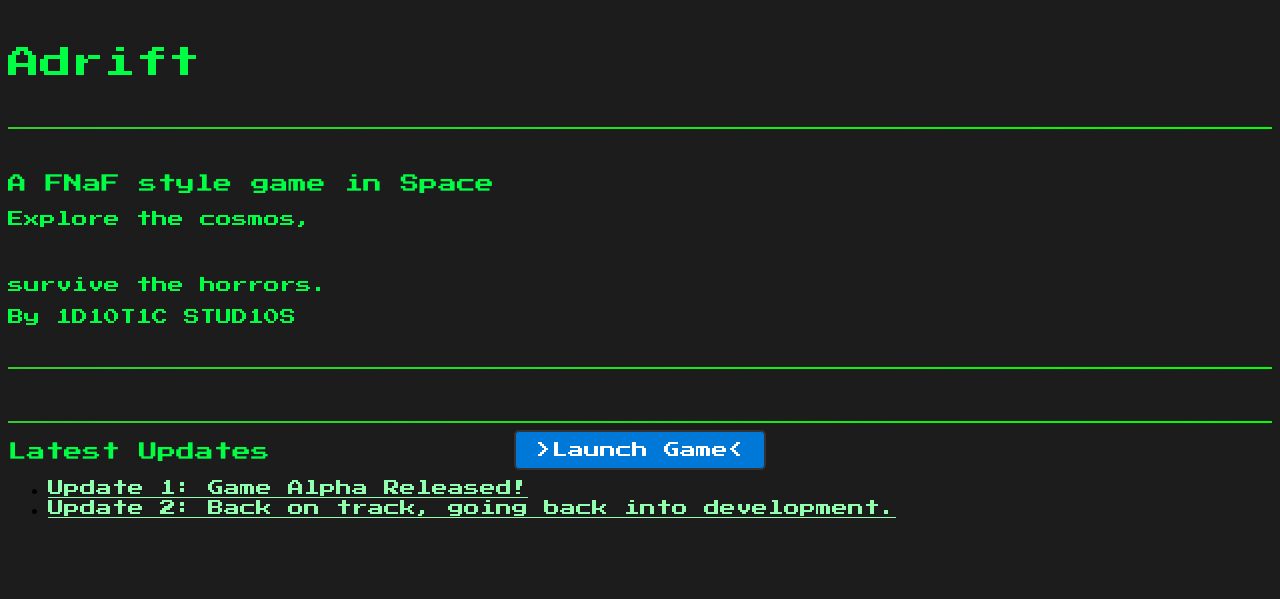
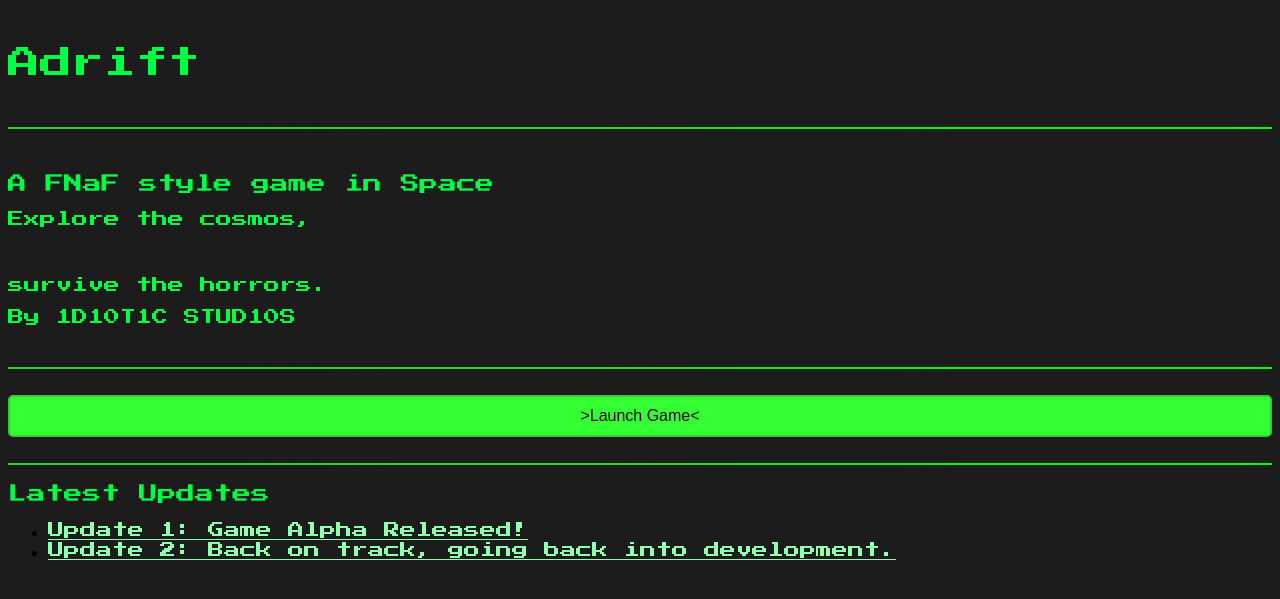
Before and after one commit to AdriftApp/adriftapp.github.io, a Jekyll site: the page built from index.html, in a window 1280 px wide. Shown: the top 599 px of the page. Built offline with Jekyll 4.4.1, drawn with Linux system fonts in a browser that asks for light colours.

Commit message:
Update style.css

```diff
--- a/assets/css/style.css
+++ b/assets/css/style.css
@@ -60,29 +60,30 @@
 }
 
 .pixel-button {
-  /* Retro and pixel style */
-  font-family: 'Press Start 2P', sans-serif;
+  /* Retro and pixel style with neon green theme */
+  font-family: 'Pixel', sans-serif;
   font-size: 16px;
   text-align: center;
   display: inline-block;
   padding: 10px 20px;
-  border: 2px solid #333;
+  border: 2px solid #33CC33; /* Neon green border */
   border-radius: 5px;
-  background-color: #0078d7;
-  color: #fff;
+  background-color: #33FF33; /* Neon green background */
+  color: #000; /* Black text */
   cursor: pointer;
 
-  /* Center the button */
-  position: absolute;
-  left: 50%;
-  top: 50%;
-  transform: translate(-50%, -50%);
+  /* Center the button using flexbox */
+  margin: 0 auto;
+  display: flex;
+  justify-content: center;
+  align-items: center;
 }
 
 .pixel-button:hover {
-  /* Cool hover effects */
+  /* Cool hover effects with neon green glow */
   animation: pulse 1s infinite;
-  box-shadow: 0 0 10px #0078d7;
+  box-shadow: 0 0 10px #33FF33; /* Neon green glow */
+  transform: none; /* Prevent jumping */
 }
 
 @keyframes pulse {
@@ -90,7 +91,7 @@
     transform: scale(1);
   }
   50% {
-    transform: scale(1.1);
+    transform: scale(1.05);
   }
   100% {
     transform: scale(1);
```
